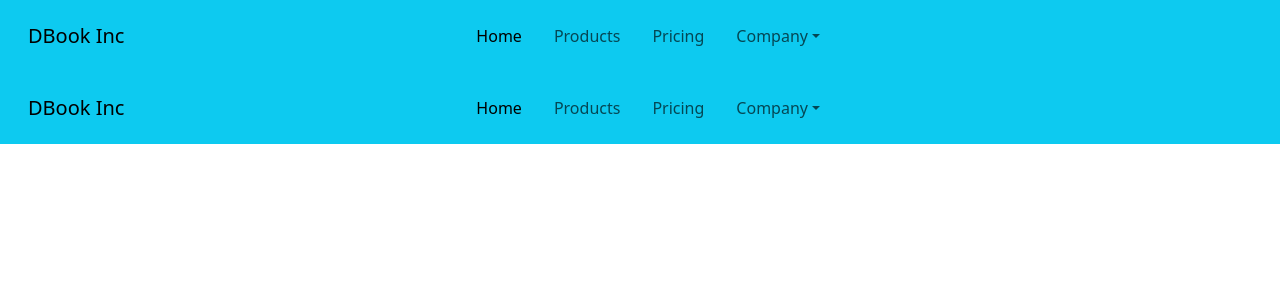
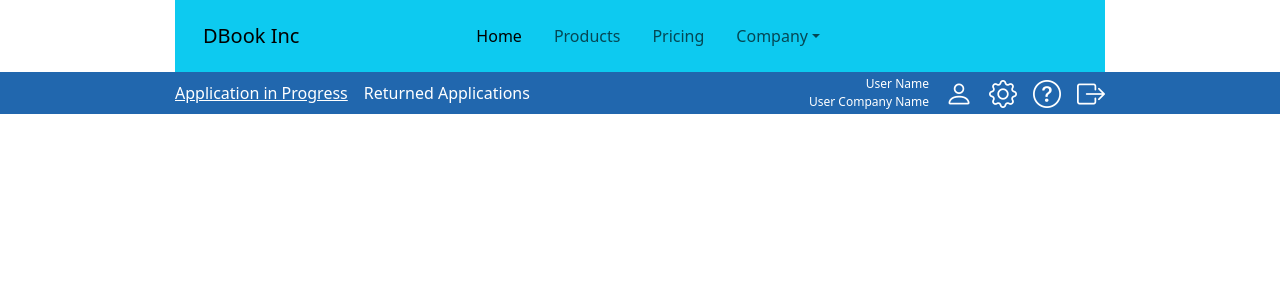
Before and after one commit to felipecrivera/bs-form, a React (Create React App) app: page / in a window 1280 px wide. Shown: the top 300 px of the page. Built offline with nearby package versions, Linux system fonts and the light colour scheme.

Commit message:
completed navbar

```diff
--- a/package.json
+++ b/package.json
@@ -7,6 +7,7 @@
     "@testing-library/react": "^13.4.0",
     "@testing-library/user-event": "^13.5.0",
     "bootstrap": "^5.3.3",
+    "bootstrap-icons": "^1.11.3",
     "react": "^18.2.0",
     "react-dom": "^18.2.0",
     "react-router-dom": "^6.22.2",
--- a/src/custom.scss
+++ b/src/custom.scss
@@ -1,2 +1,10 @@
+$primary: #2167ae;
+
+.fs-7 {
+    font-size: .75rem;
+}
+
 // Import Bootstrap and its default variables
 @import "~bootstrap/scss/bootstrap.scss";
+
+@import "bootstrap-icons/font/bootstrap-icons.css";
--- a/src/layouts/Header/index.js
+++ b/src/layouts/Header/index.js
@@ -1,12 +1,14 @@
 export default function Header() {
   return (
-    <nav class="navbar navbar-expand-lg navbar-light bg-info p-3">
-      <div class="container-fluid">
-        <a class="navbar-brand" href="#">
+    <div className="container">
+      <div className="col-10 offset-1">
+        <nav className="navbar navbar-expand-lg navbar-light bg-info p-3">
+          <div className="container-fluid">
+            <a className="navbar-brand" href="#">
               DBook Inc
             </a>
             <button
-          class="navbar-toggler"
+              className="navbar-toggler"
               type="button"
               data-bs-toggle="collapse"
               data-bs-target="#navbarNavDropdown"
@@ -14,29 +16,29 @@ export default function Header() {
               aria-expanded="false"
               aria-label="Toggle navigation"
             >
-          <span class="navbar-toggler-icon"></span>
+              <span className="navbar-toggler-icon"></span>
             </button>
 
-        <div class=" collapse navbar-collapse" id="navbarNavDropdown">
-          <ul class="navbar-nav ms-auto ">
-            <li class="nav-item">
-              <a class="nav-link mx-2 active" aria-current="page" href="#">
+            <div className=" collapse navbar-collapse" id="navbarNavDropdown">
+              <ul className="navbar-nav ms-auto ">
+                <li className="nav-item">
+                  <a className="nav-link mx-2 active" aria-current="page" href="#">
                     Home
                   </a>
                 </li>
-            <li class="nav-item">
-              <a class="nav-link mx-2" href="#">
+                <li className="nav-item">
+                  <a className="nav-link mx-2" href="#">
                     Products
                   </a>
                 </li>
-            <li class="nav-item">
-              <a class="nav-link mx-2" href="#">
+                <li className="nav-item">
+                  <a className="nav-link mx-2" href="#">
                     Pricing
                   </a>
                 </li>
-            <li class="nav-item dropdown">
+                <li className="nav-item dropdown">
                   <a
-                class="nav-link mx-2 dropdown-toggle"
+                    className="nav-link mx-2 dropdown-toggle"
                     href="#"
                     id="navbarDropdownMenuLink"
                     role="button"
@@ -46,46 +48,48 @@ export default function Header() {
                     Company
                   </a>
                   <ul
-                class="dropdown-menu"
+                    className="dropdown-menu"
                     aria-labelledby="navbarDropdownMenuLink"
                   >
                     <li>
-                  <a class="dropdown-item" href="#">
+                      <a className="dropdown-item" href="#">
                         Blog
                       </a>
                     </li>
                     <li>
-                  <a class="dropdown-item" href="#">
+                      <a className="dropdown-item" href="#">
                         About Us
                       </a>
                     </li>
                     <li>
-                  <a class="dropdown-item" href="#">
+                      <a className="dropdown-item" href="#">
                         Contact us
                       </a>
                     </li>
                   </ul>
                 </li>
               </ul>
-          <ul class="navbar-nav ms-auto d-none d-lg-inline-flex">
-            <li class="nav-item mx-2">
-              <a class="nav-link text-dark h5" href="" target="blank">
-                <i class="fab fa-google-plus-square"></i>
+              <ul className="navbar-nav ms-auto d-none d-lg-inline-flex">
+                <li className="nav-item mx-2">
+                  <a className="nav-link text-dark h5" href="" target="blank">
+                    <i className="fab fa-google-plus-square"></i>
                   </a>
                 </li>
-            <li class="nav-item mx-2">
-              <a class="nav-link text-dark h5" href="" target="blank">
-                <i class="fab fa-twitter"></i>
+                <li className="nav-item mx-2">
+                  <a className="nav-link text-dark h5" href="" target="blank">
+                    <i className="fab fa-twitter"></i>
                   </a>
                 </li>
-            <li class="nav-item mx-2">
-              <a class="nav-link text-dark h5" href="" target="blank">
-                <i class="fab fa-facebook-square"></i>
+                <li className="nav-item mx-2">
+                  <a className="nav-link text-dark h5" href="" target="blank">
+                    <i className="fab fa-facebook-square"></i>
                   </a>
                 </li>
               </ul>
             </div>
           </div>
         </nav>
+      </div>
+    </div>
   );
 }
--- a/src/layouts/Navbar/index.js
+++ b/src/layouts/Navbar/index.js
@@ -1,91 +1,28 @@
 export default function Navbar() {
   return (
-    <nav class="navbar navbar-expand-lg navbar-light bg-info p-3">
-      <div class="container-fluid">
-        <a class="navbar-brand" href="#">
-          DBook Inc
-        </a>
-        <button
-          class="navbar-toggler"
-          type="button"
-          data-bs-toggle="collapse"
-          data-bs-target="#navbarNavDropdown"
-          aria-controls="navbarNavDropdown"
-          aria-expanded="false"
-          aria-label="Toggle navigation"
-        >
-          <span class="navbar-toggler-icon"></span>
-        </button>
-
-        <div class=" collapse navbar-collapse" id="navbarNavDropdown">
-          <ul class="navbar-nav ms-auto ">
-            <li class="nav-item">
-              <a class="nav-link mx-2 active" aria-current="page" href="#">
-                Home
-              </a>
-            </li>
-            <li class="nav-item">
-              <a class="nav-link mx-2" href="#">
-                Products
-              </a>
-            </li>
-            <li class="nav-item">
-              <a class="nav-link mx-2" href="#">
-                Pricing
-              </a>
-            </li>
-            <li class="nav-item dropdown">
-              <a
-                class="nav-link mx-2 dropdown-toggle"
-                href="#"
-                id="navbarDropdownMenuLink"
-                role="button"
-                data-bs-toggle="dropdown"
-                aria-expanded="false"
-              >
-                Company
-              </a>
-              <ul
-                class="dropdown-menu"
-                aria-labelledby="navbarDropdownMenuLink"
-              >
-                <li>
-                  <a class="dropdown-item" href="#">
-                    Blog
-                  </a>
-                </li>
-                <li>
-                  <a class="dropdown-item" href="#">
-                    About Us
-                  </a>
-                </li>
-                <li>
-                  <a class="dropdown-item" href="#">
-                    Contact us
-                  </a>
-                </li>
-              </ul>
-            </li>
-          </ul>
-          <ul class="navbar-nav ms-auto d-none d-lg-inline-flex">
-            <li class="nav-item mx-2">
-              <a class="nav-link text-dark h5" href="" target="blank">
-                <i class="fab fa-google-plus-square"></i>
-              </a>
-            </li>
-            <li class="nav-item mx-2">
-              <a class="nav-link text-dark h5" href="" target="blank">
-                <i class="fab fa-twitter"></i>
-              </a>
-            </li>
-            <li class="nav-item mx-2">
-              <a class="nav-link text-dark h5" href="" target="blank">
-                <i class="fab fa-facebook-square"></i>
-              </a>
-            </li>
-          </ul>
+    <div className="bg-primary">
+      <div className="container">
+        <div className="col-10 offset-1 d-flex justify-content-between align-items-center">
+          <div>
+            <span className="text-white">
+              <u>Application in Progress</u>
+            </span>
+            <span className="text-white ms-3">Returned Applications</span>
+          </div>
+          <div>
+            <div className="d-flex align-items-center gap-3">
+              <div className="text-white text-end">
+                <div className="fs-7">User Name</div>
+                <div className="fs-7">User Company Name</div>
+              </div>
+              <i className="bi bi-person text-white fs-3"></i>
+              <i className="bi bi-gear text-white fs-3"></i>
+              <i className="bi bi-question-circle text-white fs-3"></i>
+              <i className="bi bi-box-arrow-right text-white fs-3"></i>
+            </div>
+          </div>
         </div>
       </div>
-    </nav>
+    </div>
   );
 }
```
Also changed, not shown: 1 other file (tests, documents, lock files or other folders). Lines whose indentation alone changed are shown as unchanged.
